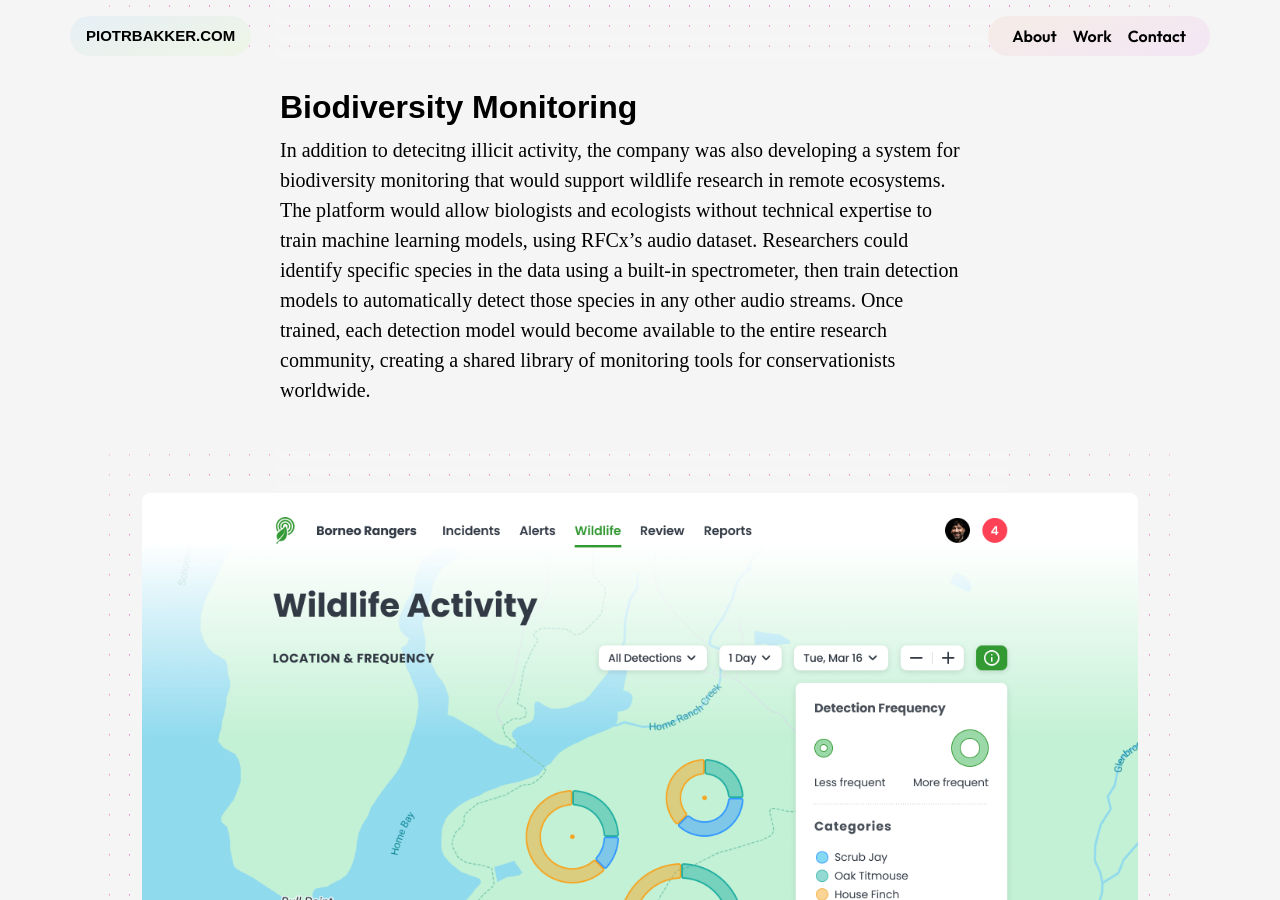
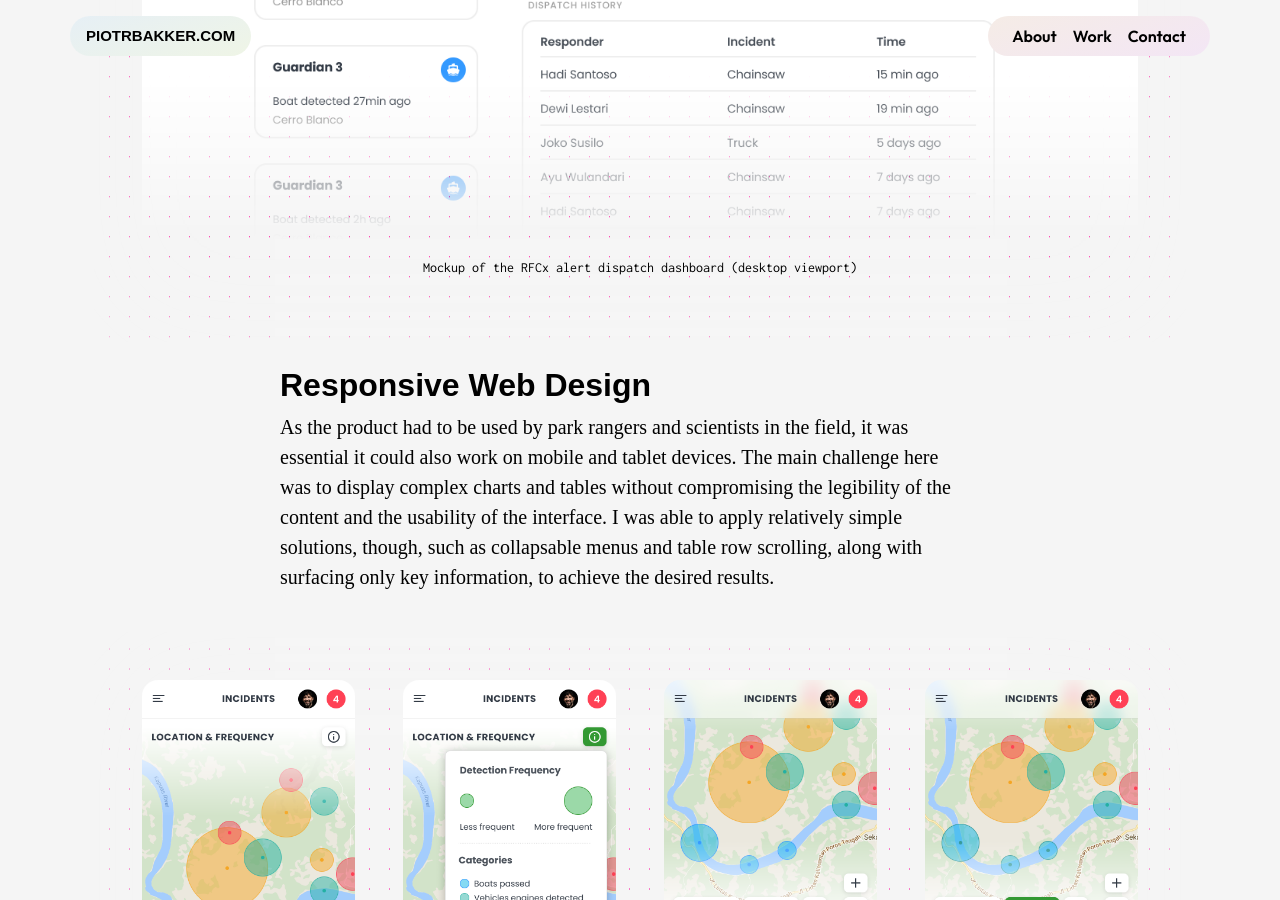
Before and after one commit to piotrbakker/piotrbakker.com, a Jekyll site: the page built from work/rfcx.html, in a window 1280 px wide and 900 px high, scrolled down 3168 px. Built offline with Jekyll 4.4.1, drawn with Linux system fonts in a browser that asks for light colours; some web fonts are replaced.

Commit message:
Add Alert Dispatch dashboard mockups.

```diff
--- a/work/rfcx.html
+++ b/work/rfcx.html
@@ -27,12 +27,19 @@ keywords: "Design Systems, User Interface Design, Web Design"
         <div class="p-4 p-lg-5 content-bg-dotted">
           <div class="row justify-content-center">
             <div class="col-lg-12">
-              <figure class="figure">
+              <figure class="figure mb-5">
                 <picture>
                   <source srcset="/assets/img/rfcx.org/content.dark-rfcx-project-screenshot-01.png" media="(prefers-color-scheme: dark)">
                   <img class="img-fluid rounded-3 image-mask-gradient" alt="Mockup of the RFCx incident dashboard (desktop viewport)" src="/assets/img/rfcx.org/content.light-rfcx-project-screenshot-01.png">
                 </picture>
                 <figcaption class="figure-caption text-center mt-3 text-style-primary text-monospaced">Mockup of the RFCx incident dashboard (desktop viewport)</figcaption>
+              </figure>
+              <figure class="figure">
+                <picture>
+                  <source srcset="/assets/img/rfcx.org/content.dark-rfcx-project-screenshot-07.png" media="(prefers-color-scheme: dark)">
+                  <img class="img-fluid rounded-3 image-mask-gradient" alt="Mockup of the RFCx alert dispatch dashboard (desktop viewport)" src="/assets/img/rfcx.org/content.light-rfcx-project-screenshot-07.png">
+                </picture>
+                <figcaption class="figure-caption text-center mt-3 text-style-primary text-monospaced">Mockup of the RFCx alert dispatch dashboard (desktop viewport)</figcaption>
               </figure>
             </div>
           </div>
```
Also changed, not shown: assets/img/rfcx.org/content.dark-rfcx-project-screenshot-07.png (added), assets/img/rfcx.org/content.light-rfcx-project-screenshot-07.png (added).
